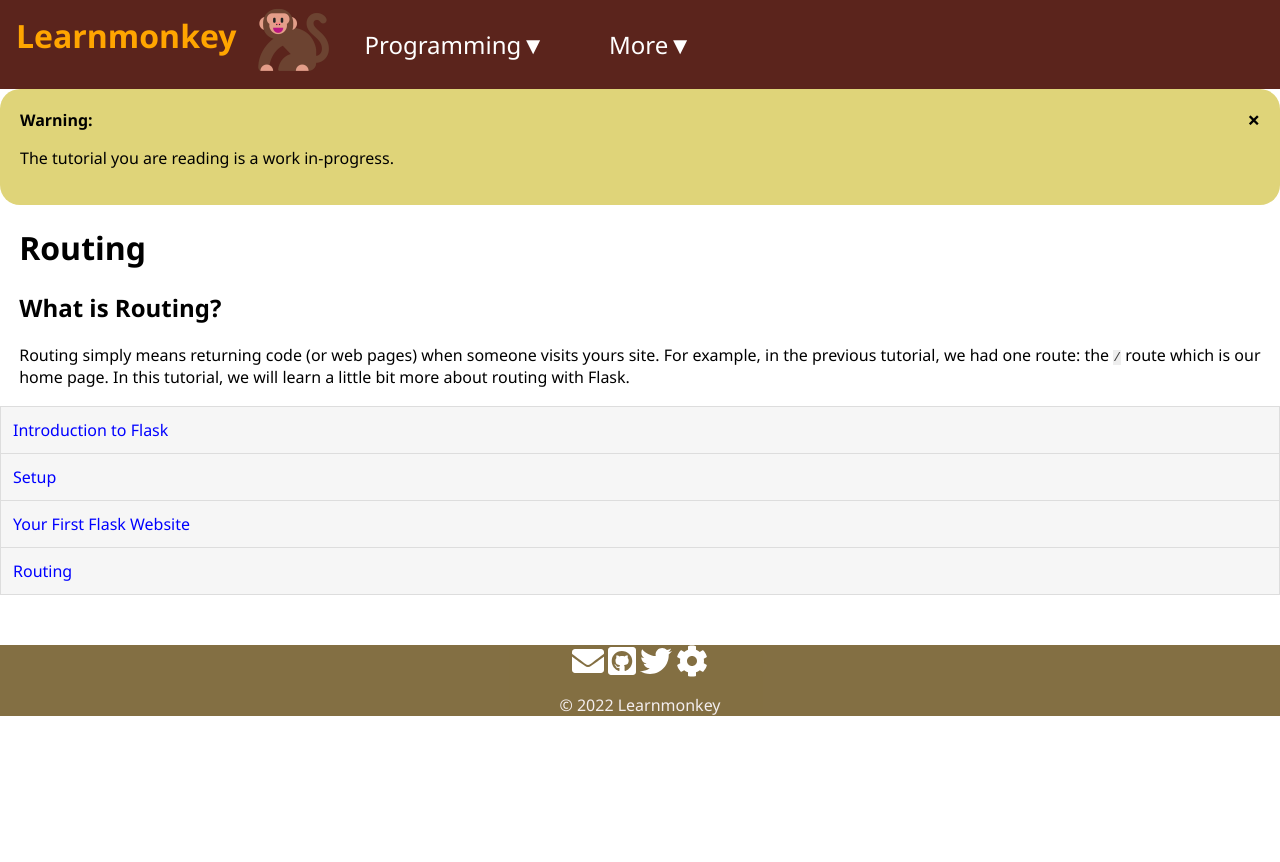
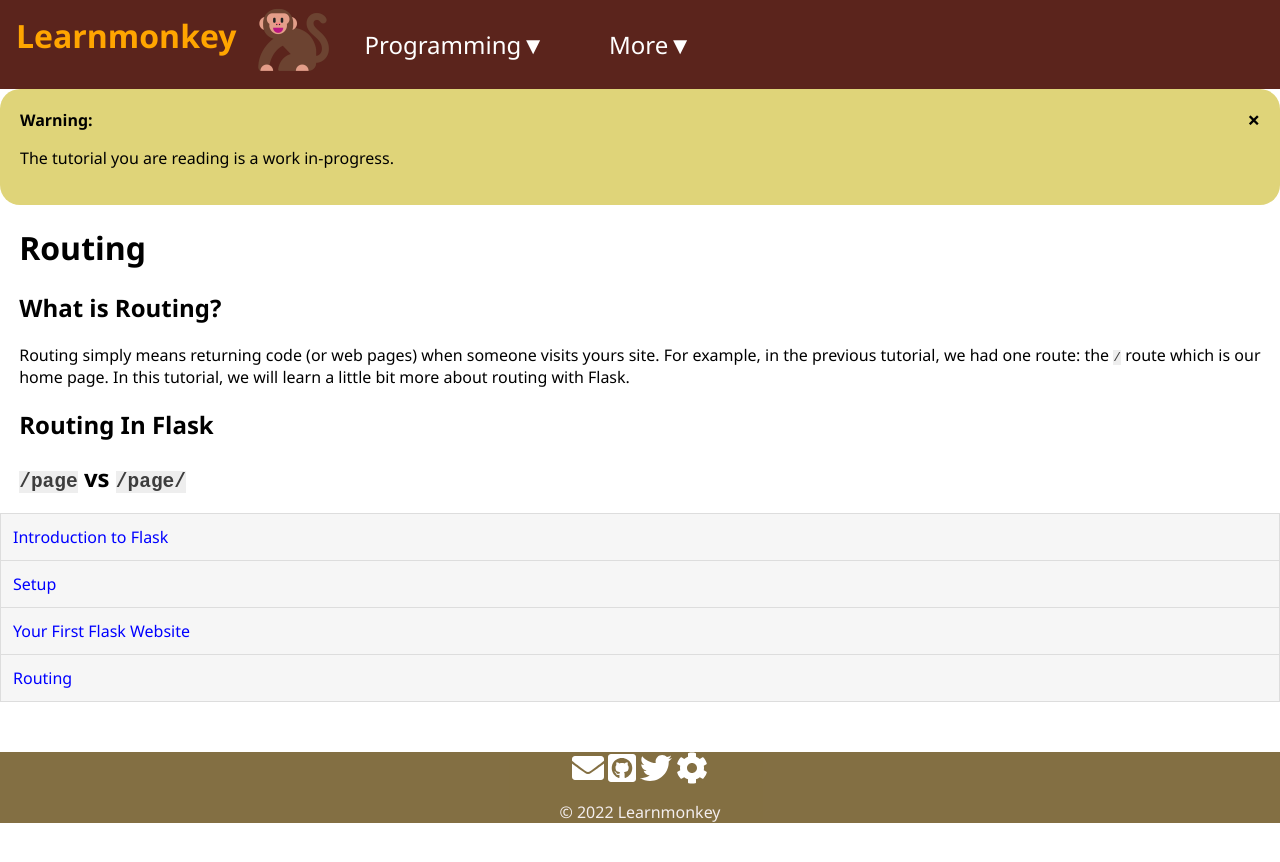
Before and after one commit to learnmonkey/learnmonkey.github.io, a Jekyll site: the page built from programming/python/flask/routing.html, in a window 1280 px wide. Shown: the top 862 px of the page. Built offline with Jekyll 4.4.1, drawn with Linux system fonts in a browser that asks for light colours; nearby versions of some CDN libraries.

Commit message:
add page titles

```diff
--- a/programming/python/flask/routing.html
+++ b/programming/python/flask/routing.html
@@ -10,3 +10,11 @@ permalink: /programming/python/flask/routing/
     <h2>What is Routing?</h2>
     <p>Routing simply means returning code (or web pages) when someone visits yours site. For example, in the previous tutorial, we had one route: the <code>/</code> route which is our home page. In this tutorial, we will learn a little bit more about routing with Flask.</p>
 </section>
+
+<section>
+    <h2>Routing In Flask</h2>
+</section>
+
+<section>
+    <h2><code>/page</code> vs <code>/page/</code></h2>
+</section>
```
